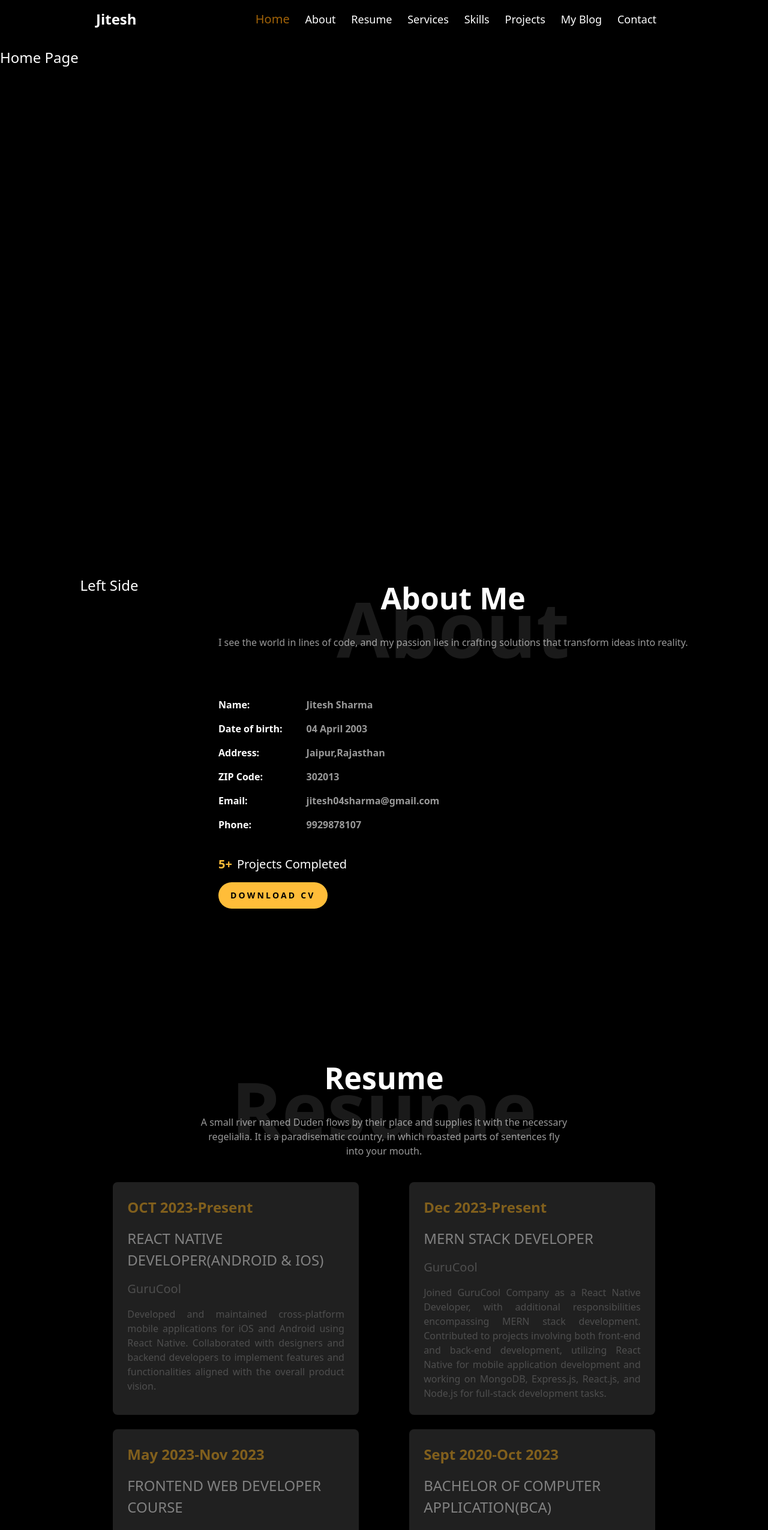
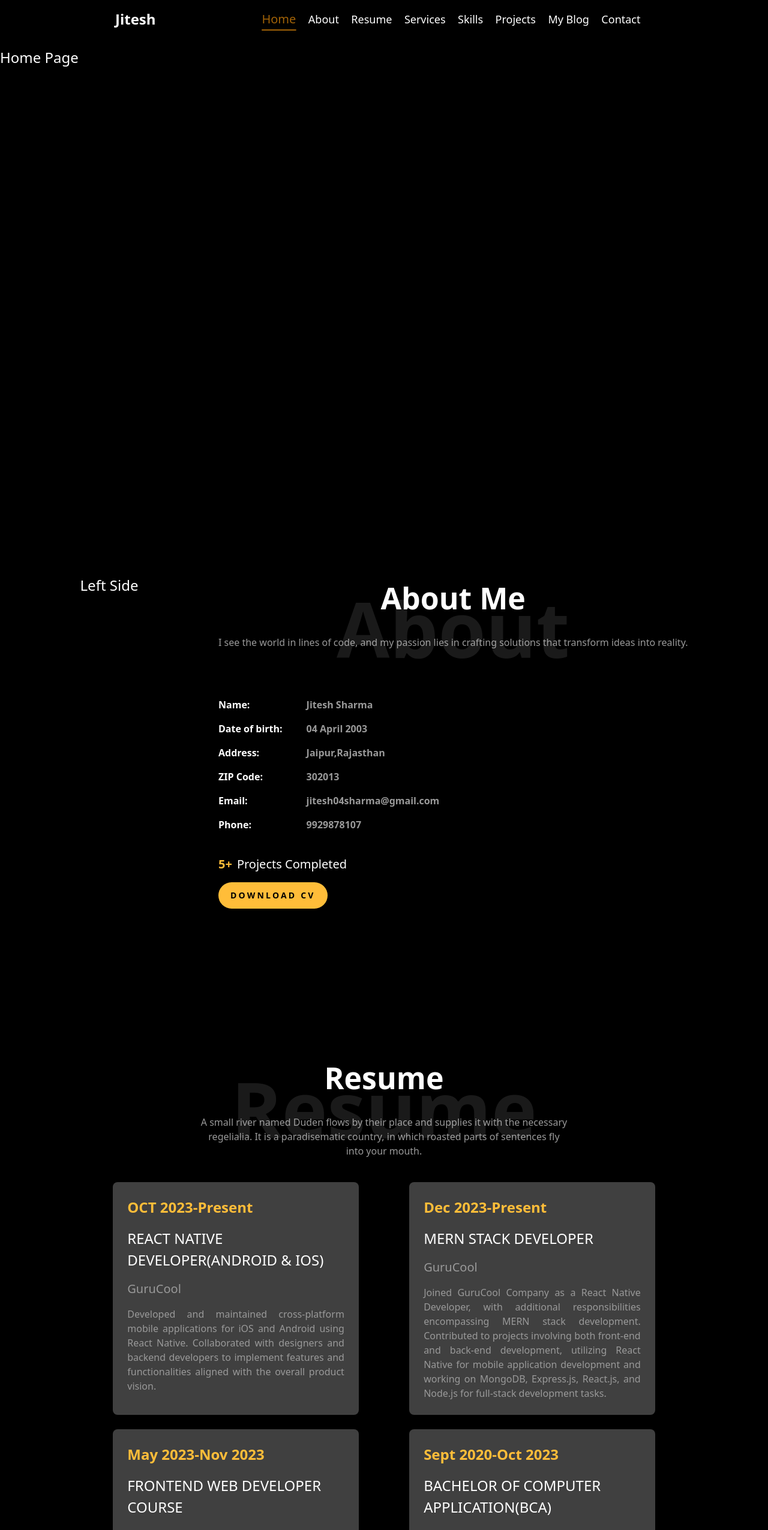
Before and after one commit to Jitesh0404/Portfolio-Jitesh, a React (Create React App) app in the folder frontend/: page / in a window 1280 px wide. Shown: the top 2551 px of the page at 60% size. Built offline with nearby package versions, Linux system fonts and the light colour scheme.

Commit message:
Completed the responsiveness of nav

```diff
--- a/frontend/package.json
+++ b/frontend/package.json
@@ -6,8 +6,11 @@
     "@testing-library/jest-dom": "^5.17.0",
     "@testing-library/react": "^13.4.0",
     "@testing-library/user-event": "^13.5.0",
+    "framer-motion": "^11.0.8",
     "react": "^18.2.0",
     "react-dom": "^18.2.0",
+    "react-icons": "^5.0.1",
+    "react-responsive": "^9.0.2",
     "react-scripts": "5.0.1",
     "web-vitals": "^2.1.4"
   },
--- a/frontend/src/components/CommonComponets/ResumeComponent.js
+++ b/frontend/src/components/CommonComponets/ResumeComponent.js
@@ -2,7 +2,7 @@ import React from "react";
 
 export default function ResumeComponent({duration,position,companyName,description}) {
   return (
-    <div className="bg-[#404040] w-[40%] p-6 animate-pulse rounded-lg">
+    <div className="bg-[#404040] w-[40%] p-6 rounded-lg">
       <div className="flex flex-col gap-4">
         <h2 className="text-[#FFBD39] font-bold text-[1.5rem]">
           {duration}
--- a/frontend/src/components/Navbar/Navbar.css
+++ b/frontend/src/components/Navbar/Navbar.css
@@ -1,9 +1,10 @@
 li {
   position: relative;
+  display: inline-block;
   transition: all 0.3s ease;
 }
 
-li::after {
+li::after{
   content: "";
   position: absolute;
   bottom: -6px;
@@ -20,3 +21,15 @@ li:hover::after {
   transform: scaleX(1);
   transform-origin: bottom center;
 }
+@keyframes animation-menu {
+  0%{
+    top: -400px;
+  }
+  100%{
+    top: 20px;
+  }
+}
+.transition-menu{
+  animation: animation-menu 0.5s ease forwards;
+  /* transition: all 1s ease-in-out; */
+}
--- a/frontend/src/components/Navbar/Navbar.js
+++ b/frontend/src/components/Navbar/Navbar.js
@@ -1,8 +1,19 @@
-import React, { useState } from "react";
+import React, { useEffect, useState } from "react";
+import { TfiMenu } from "react-icons/tfi";
+import { useMediaQuery } from "react-responsive";
 import "./Navbar.css";
 function Navbar() {
   const [navSelected, setNavSelected] = useState("Home");
   console.log("navSelected ", navSelected);
+  const [isMenuActive, setIsMenuActive] = useState(false);
+  console.log("isMenuActive ", isMenuActive);
+  const isMediumDevice = useMediaQuery({ query: "(min-width: 768px)" });
+  useEffect(() => {
+    if (isMediumDevice) {
+      // reset the nav to top when user explicity changes the width of devices
+      setIsMenuActive(false);
+    }
+  }, [isMediumDevice]);
   const handleNavSelection = (option) => {
     switch (option) {
       case "Home":
@@ -28,16 +39,24 @@ function Navbar() {
   const handleMouseOver = () => {};
   return (
     <nav className="w-full justify-between pt-4 fixed bg-black z-10 py-4">
-      <div className="flex items-center justify-between w-3/4 m-auto">
+      <div className="flex items-center px-20 lg:p-0 justify-between sm:w-full md:w-full lg:w-[70%] m-auto">
         <a href="#home" className="text-white text-2xl font-extrabold">
           Jitesh
         </a>
-      <div className="flex basis-3/4">
-        <ul className="flex w-full justify-evenly">
+        <div
+          className={`lg:block  basis-3/4 ${isMenuActive ? "block" : "hidden"}`}
+        >
+          <ul
+            className={`bg-black flex w-full justify-evenly ${
+              isMenuActive
+                ? "px-2 flex-col absolute left-20 top-20 max-w-fit gap-4 transition-menu mt-10"
+                : ""
+            }`}
+          >
             <li
               className={`font-medium text-lg ${
                 navSelected === "Home"
-                ? "text-yellow-700 font-normal text-xl"
+                  ? "text-yellow-700 font-normal text-xl underline underline-offset-[10px]"
                   : "text-white"
               }`}
               onClick={() => handleNavSelection("Home")}
@@ -48,7 +67,7 @@ function Navbar() {
             <li
               className={`font-medium text-lg ${
                 navSelected === "About"
-                ? "text-yellow-700 font-normal text-xl"
+                  ? "text-yellow-700 font-normal text-xl underline-offset-[10px]"
                   : "text-white"
               }`}
               onClick={() => handleNavSelection("About")}
@@ -58,7 +77,7 @@ function Navbar() {
             <li
               className={`font-medium text-lg ${
                 navSelected === "Resume"
-                ? "text-yellow-700 font-normal text-xl"
+                  ? "text-yellow-700 font-normal text-xl underline-offset-[10px]"
                   : "text-white"
               }`}
               onClick={() => handleNavSelection("Resume")}
@@ -68,7 +87,7 @@ function Navbar() {
             <li
               className={`font-medium text-lg ${
                 navSelected === "Services"
-                ? "text-yellow-700 font-normal text-xl"
+                  ? "text-yellow-700 font-normal text-xl underline-offset-[10px]"
                   : "text-white"
               }`}
               onClick={() => handleNavSelection("Services")}
@@ -78,7 +97,7 @@ function Navbar() {
             <li
               className={`font-medium text-lg ${
                 navSelected === "Skills"
-                ? "text-yellow-700 font-normal text-xl"
+                  ? "text-yellow-700 font-normal text-xl underline-offset-[10px]"
                   : "text-white"
               }`}
               onClick={() => handleNavSelection("Skills")}
@@ -88,7 +107,7 @@ function Navbar() {
             <li
               className={`font-medium text-lg ${
                 navSelected === "Projects"
-                ? "text-yellow-700 font-normal text-xl"
+                  ? "text-yellow-700 font-normal text-xl underline-offset-[10px]"
                   : "text-white"
               }`}
               onClick={() => handleNavSelection("Projects")}
@@ -98,7 +117,7 @@ function Navbar() {
             <li
               className={`font-medium text-lg ${
                 navSelected === "My Blog"
-                ? "text-yellow-700 font-normal text-xl"
+                  ? "text-yellow-700 font-normal text-xl underline-offset-[10px]"
                   : "text-white"
               }`}
               onClick={() => handleNavSelection("My Blog")}
@@ -108,7 +127,7 @@ function Navbar() {
             <li
               className={`font-medium text-lg ${
                 navSelected === "Contact"
-                ? "text-yellow-700 font-normal text-xl"
+                  ? "text-yellow-700 font-normal text-xl underline-offset-[10px]"
                   : "text-white"
               }`}
               onClick={() => handleNavSelection("Contact")}
@@ -117,8 +136,16 @@ function Navbar() {
             </li>
           </ul>
         </div>
+        <button
+          className="lg:hidden"
+          onClick={() => setIsMenuActive(!isMenuActive)}
+        >
+          <div className="flex flex-row justify-center items-center gap-2 font-bold">
+            <TfiMenu color="white" size={20} className="cursor-pointer" />
+            <h4 className="text-gray-500 text-lg uppercase">Menu</h4>
           </div>
-
+        </button>
+      </div>
     </nav>
   );
 }
--- a/frontend/src/components/Screens/ResumePage.jsx
+++ b/frontend/src/components/Screens/ResumePage.jsx
@@ -2,6 +2,8 @@ import React from "react";
 import ShadowContainer from "../CommonComponets/ShadowContainer";
 import ResumeComponent from "../CommonComponets/ResumeComponent";
 import ResumeContent from "../constants/resumeText.json";
+import { motion } from "framer-motion";
+import Resume from "../../assets/Jitesh-Sharma-Resume.pdf";
 export default function ResumePage() {
   return (
     <div id="resume" className="h-screen pt-20">
@@ -13,13 +15,36 @@ export default function ResumePage() {
             text="A small river named Duden flows by their place and supplies it with the necessary regelialia. It is a paradisematic country, in which roasted parts of sentences fly into your mouth."
           />
         </div>
-        <div className="flex flex-wrap justify-evenly mt-10 gap-6">
-          {
-            ResumeContent.map((data)=>(
-              <ResumeComponent duration={data.duration} position={data.position} companyName={data.companyName} description={data.description}/>
-            ))
-          }
-        </div>
+        <motion.div
+          initial={{
+            opacity: 0,
+            y: 30,
+          }}
+          whileInView={{
+            opacity: 1,
+            y: 0,
+            transition: { duration: 1 },
+          }}
+          viewport={{ once: false, amount: 0.8 }}
+        >
+          <div className="flex flex-wrap justify-evenly mt-10 gap-6">
+            {ResumeContent.map((data) => (
+              <ResumeComponent
+                duration={data.duration}
+                position={data.position}
+                companyName={data.companyName}
+                description={data.description}
+              />
+            ))}
+          </div>
+          <div className="flex justify-center items-center mt-10">
+            <button className="bg-[#FFBD39] px-7 py-5 rounded-3xl font-semibold tracking-[0.2rem] uppercase text-[#000000] text-sm mt-4 hover:opacity-85 items-center">
+              <a href={Resume} download>
+                Download CV
+              </a>
+            </button>
+          </div>
+        </motion.div>
       </div>
     </div>
   );
--- a/frontend/src/components/constants/resumeText.json
+++ b/frontend/src/components/constants/resumeText.json
@@ -22,11 +22,5 @@
     "position": "Bachelor Of Computer Application(BCA)",
     "companyName": "Bangalore Central University",
     "description": "Obtained a Bachelor's degree in Computer Applications (BCA) with a comprehensive understanding of programming languages. Transitioned focus to Web Development, participating in coding competitions and securing third place. Additionally, contributed to two government projects facilitated by the Karnataka Science and Technology Academy (KSTA).."
-  },
-  {
-    "duration": "April 2018-March 2020",
-    "position": "Higher Schooling",
-    "companyName": "Shanti Asiatic School,(Jaipur,Raj)",
-    "description": "Earned a commendable overall percentage of 81% upon completion, reflecting dedication, diligence, and a commitment to excellence in academic pursuits."
   }
 ]
```
Also changed, not shown: 1 other file (tests, documents, lock files or other folders). Lines whose indentation alone changed are shown as unchanged.
